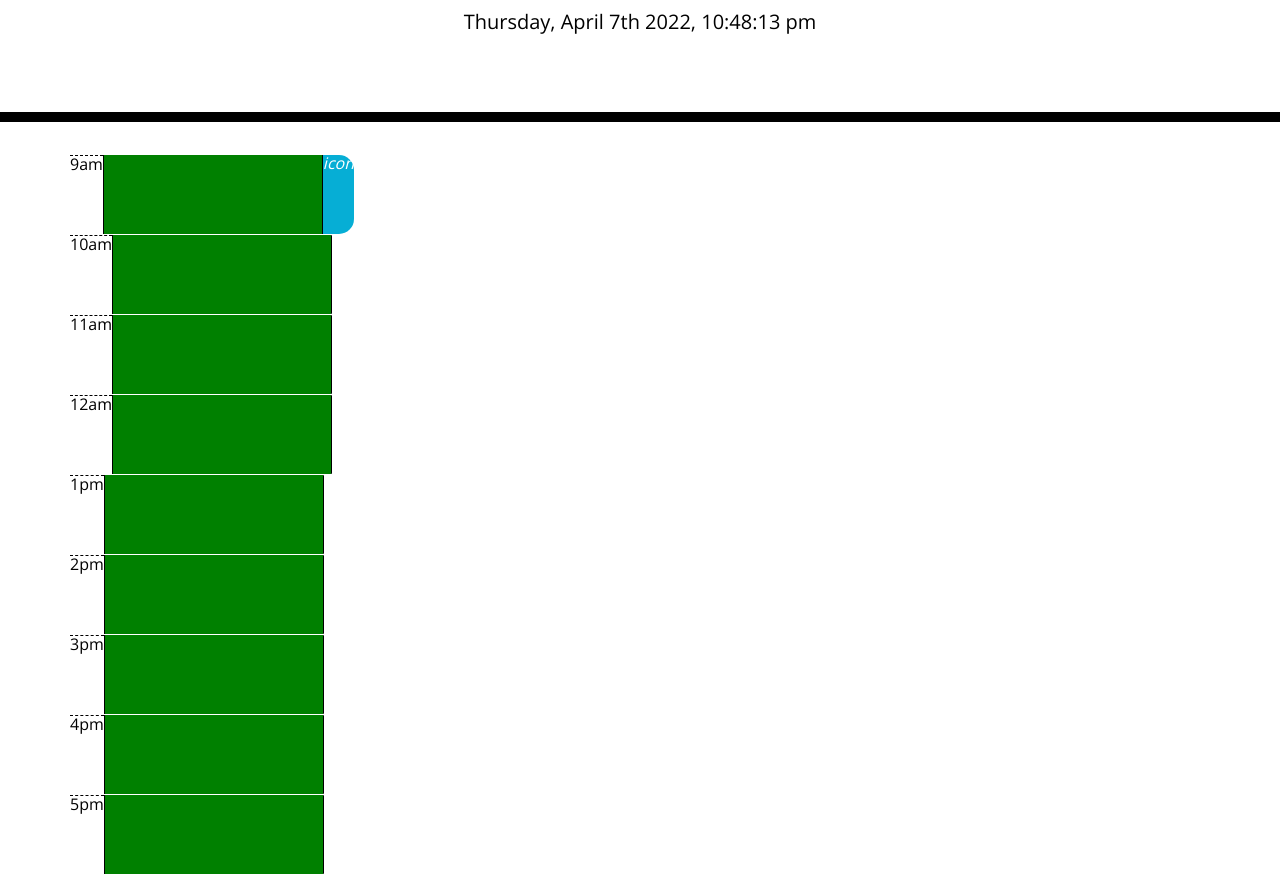
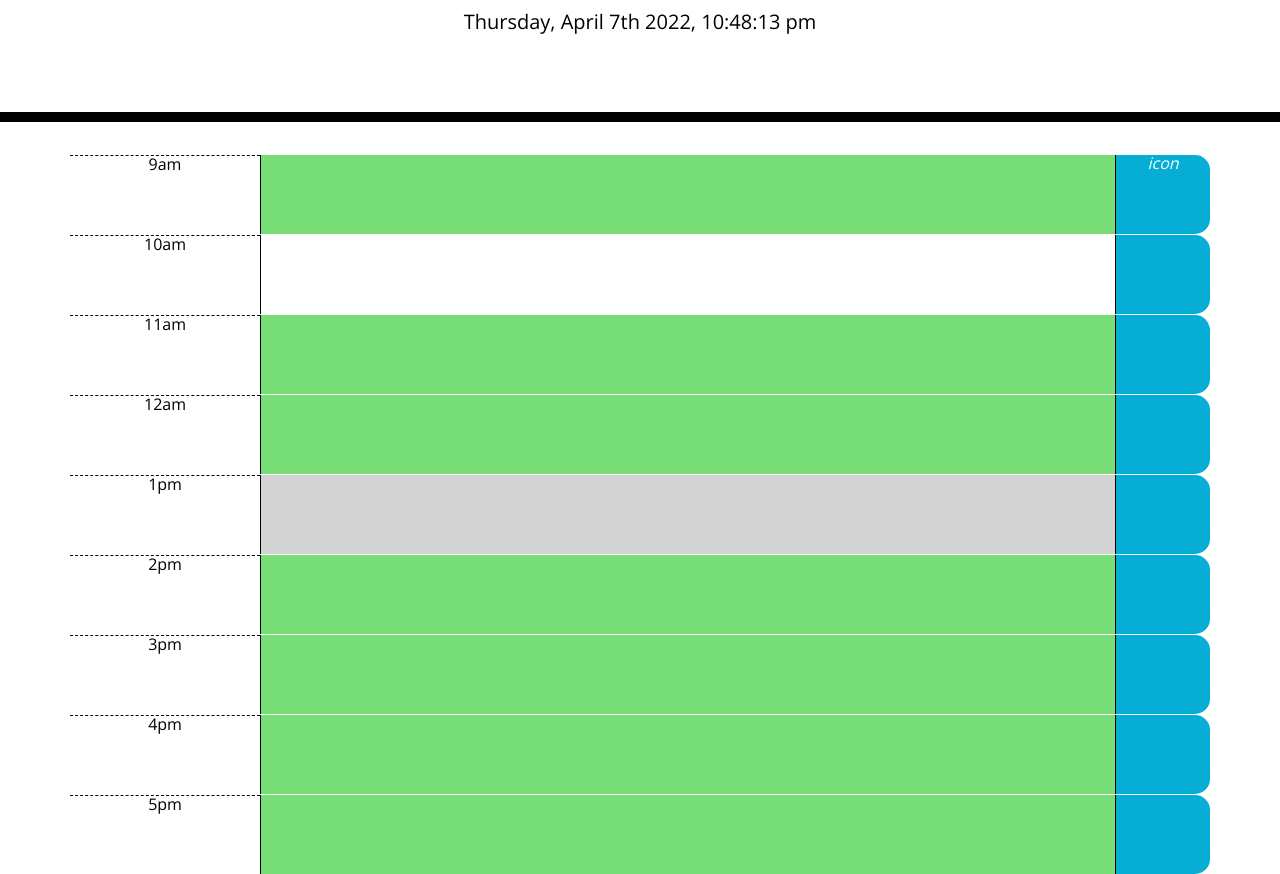
Before and after one commit to rich-f-p/daily-planner, a plain HTML site: page index.html in a window 1280 px wide. Shown: the part 182-1056 px from the top of the page. Drawn offline with nearby package versions, Linux system fonts and the light colour scheme.

Commit message:
add function to change background color of text area related to time, add data to html for comparing

```diff
--- a/assets/script.js
+++ b/assets/script.js
@@ -1,4 +1,4 @@
-// GIVEN I am using a daily planner to create a schedule
+
 // WHEN I open the planner
 // THEN the current day is displayed at the top of the calendar
 function displayTime(){
@@ -18,6 +18,29 @@ function clock(){
 // WHEN I view the timeblocks for that day
 // THEN each timeblock is color coded to indicate whether it is in the past, present, or future
 
+function color(){
+    $('textarea').each(function(){
+        var blockTime= $(this).attr('data');
+        var timeHour= moment().format('h');
+        if (timeHour>blockTime){
+            $(this).removeClass('present')
+            $(this).removeClass('future')
+            $(this).addClass('past')
+        }else if (timeHour<blockTime){
+            $(this).removeClass('present')
+            $(this).addClass('future')
+            $(this).removeClass('past')
+        }else if(time == blockTime){
+            $(this).addClass('present')
+            $(this).removeClass('future')
+            $(this).removeClass('past')
+        }
+    })
+}
+// if  (time>blockTime)
+
+    // (.present)
+    // (.future)
 // WHEN I click into a timeblock
 // THEN I can enter an event
 
@@ -27,3 +50,5 @@ function clock(){
 // WHEN I refresh the page
 // THEN the saved events persist
 clock();
+color();
+/* how to generate time blocks in js */
--- a/assets/style.css
+++ b/assets/style.css
@@ -23,7 +23,6 @@ textarea{
 
 .description{
   white-space: pre-wrap;
-  background-color: green;
 }
 
 .time-block{
--- a/index.html
+++ b/index.html
@@ -31,49 +31,49 @@
     <div class="container">
       <!-- Timeblocks go here -->
      <section class="time-block row">
-       <div class="hour">9am</div>
-       <textarea class="description"></textarea>
-       <div class="saveBtn"><i>icon</i></div>
+       <div class="hour col-2">9am</div>
+       <textarea class="description col-9" data="9"></textarea>
+       <div class="saveBtn col-1"><i>icon</i></div>
      </section>
      <section class="time-block row">
-      <div class="hour">10am</div>
-      <textarea class="description"></textarea>
-      <div class="saveBtn"><i></i></div>
+      <div class="hour col-2">10am</div>
+      <textarea class="description col-9" data="10"></textarea>
+      <div class="saveBtn col-1"><i></i></div>
     </section>
     <section class="time-block row">
-      <div class="hour">11am</div>
-      <textarea class="description"></textarea>
-      <div class="saveBtn"><i></i></div>
+      <div class="hour col-2">11am</div>
+      <textarea class="description col-9" data="11"></textarea>
+      <div class="saveBtn col-1"><i></i></div>
     </section>
     <section class="time-block row">
-      <div class="hour">12am</div>
-      <textarea class="description"></textarea>
-      <div class="saveBtn"><i></i></div>
+      <div class="hour col-2">12am</div>
+      <textarea class="description col-9" data="12"></textarea>
+      <div class="saveBtn col-1"><i></i></div>
     </section>
     <section class="time-block row">
-      <div class="hour">1pm</div>
-      <textarea class="description"></textarea>
-      <div class="saveBtn"><i></i></div>
+      <div class="hour col-2">1pm</div>
+      <textarea class="description col-9" data="1"></textarea>
+      <div class="saveBtn col-1"><i></i></div>
     </section>
     <section class="time-block row">
-      <div class="hour">2pm</div>
-      <textarea class="description"></textarea>
-      <div class="saveBtn"><i></i></div>
+      <div class="hour col-2">2pm</div>
+      <textarea class="description col-9" data="2"></textarea>
+      <div class="saveBtn col-1"><i></i></div>
     </section>
     <section class="time-block row">
-      <div class="hour">3pm</div>
-      <textarea class="description"></textarea>
-      <div class="saveBtn"><i></i></div>
+      <div class="hour col-2">3pm</div>
+      <textarea class="description col-9" data="3"></textarea>
+      <div class="saveBtn col-1"><i></i></div>
     </section>
     <section class="time-block row">
-      <div class="hour">4pm</div>
-      <textarea class="description"></textarea>
-      <div class="saveBtn"><i></i></div>
+      <div class="hour col-2">4pm</div>
+      <textarea class="description col-9" data="4"></textarea>
+      <div class="saveBtn col-1"><i></i></div>
     </section>
     <section class="time-block row">
-      <div class="hour">5pm</div>
-      <textarea class="description"></textarea>
-      <div class="saveBtn"><i></i></div>
+      <div class="hour col-2">5pm</div>
+      <textarea class="description col-9" data="5"></textarea>
+      <div class="saveBtn col-1"><i></i></div>
     </section>
     </div>
 
```
